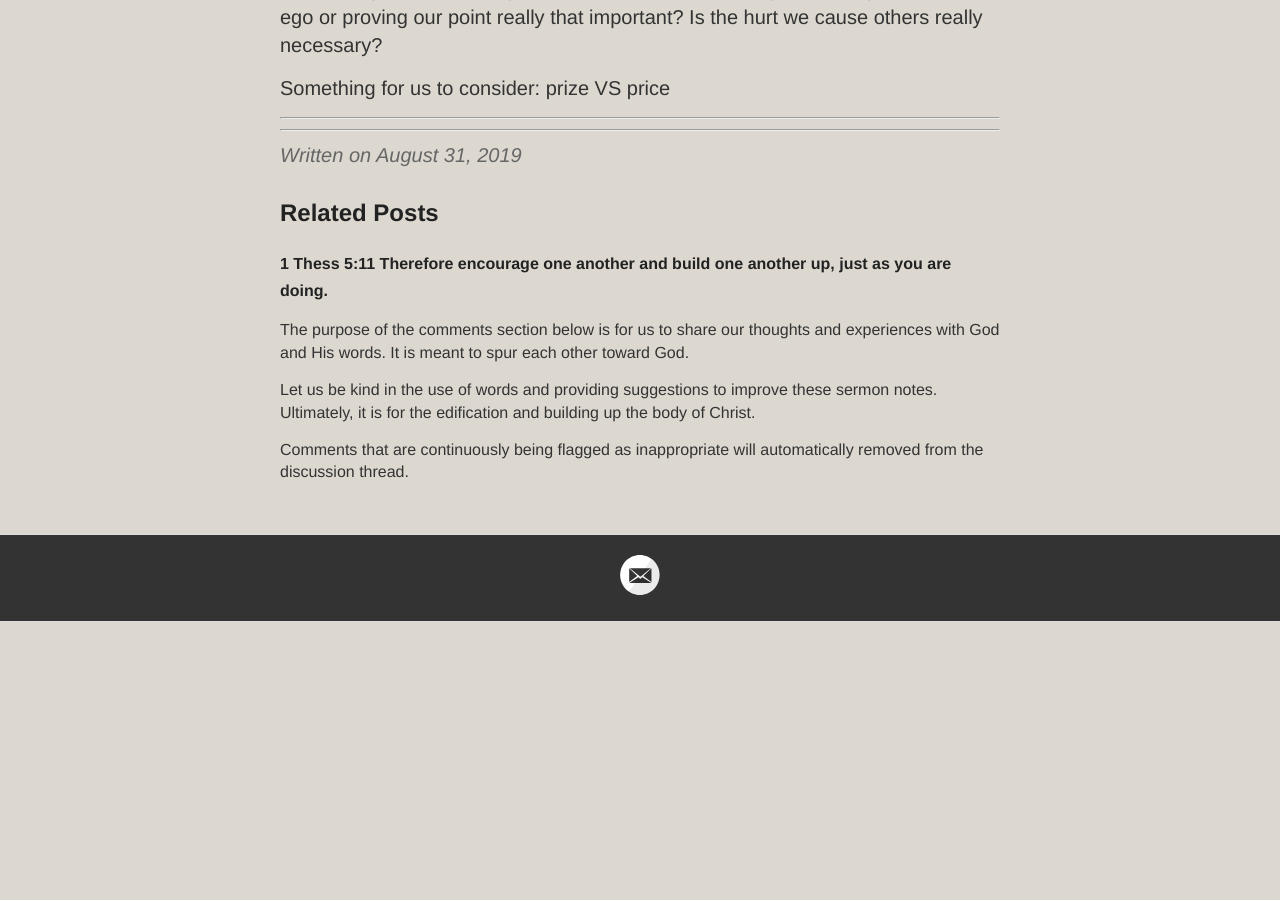
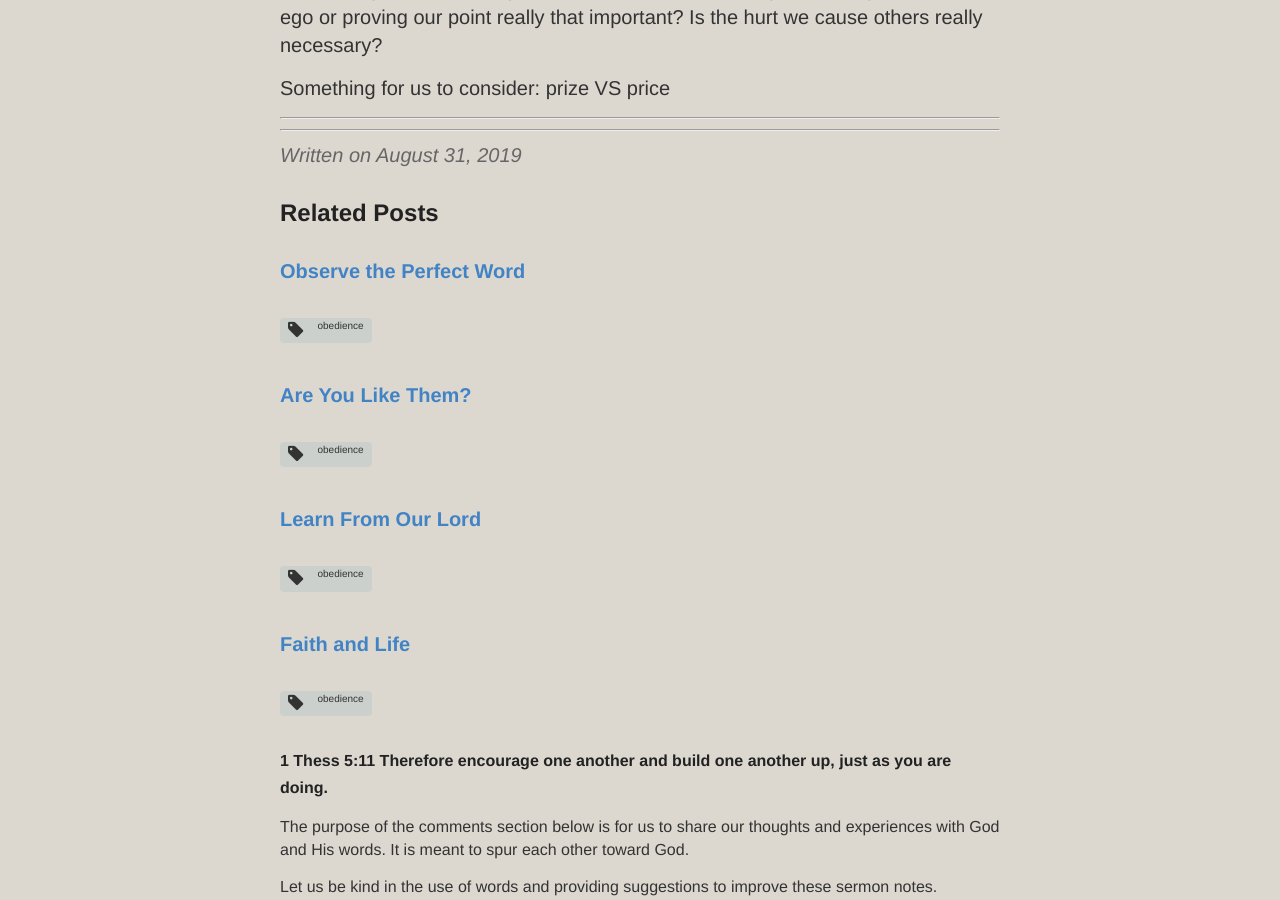
Before and after one commit to catchupTJC/catchuptjc.github.io, a Jekyll site: the page built from _posts/2019-08-31-Prize versus Price.md, in a window 1280 px wide and 900 px high, scrolled down 6927 px. Built offline with Jekyll 4.4.1, drawn with Linux system fonts in a browser that asks for light colours; nearby versions of some CDN libraries; comment, search, counter and statistics services are not loaded; before the commit the page ends 7549 px from its top, so only the background shows below that; some of the changed lines change nothing that is shown; some of the changed text lies outside the part shown.

Commit message:
Update 2019-08-31-Prize versus Price.md

```diff
--- a/_posts/2019-08-31-Prize versus Price.md
+++ b/_posts/2019-08-31-Prize versus Price.md
@@ -1,8 +1,8 @@
 ---
 layout: post
 title: Prize versus Price 奖励与代价
-category: Sermon(SG)2019
-tags: [Values,Obedience]
+category: sermon2019singapore
+tags: [values,obedience]
 hymns: [471,470]
 ---
 
```
